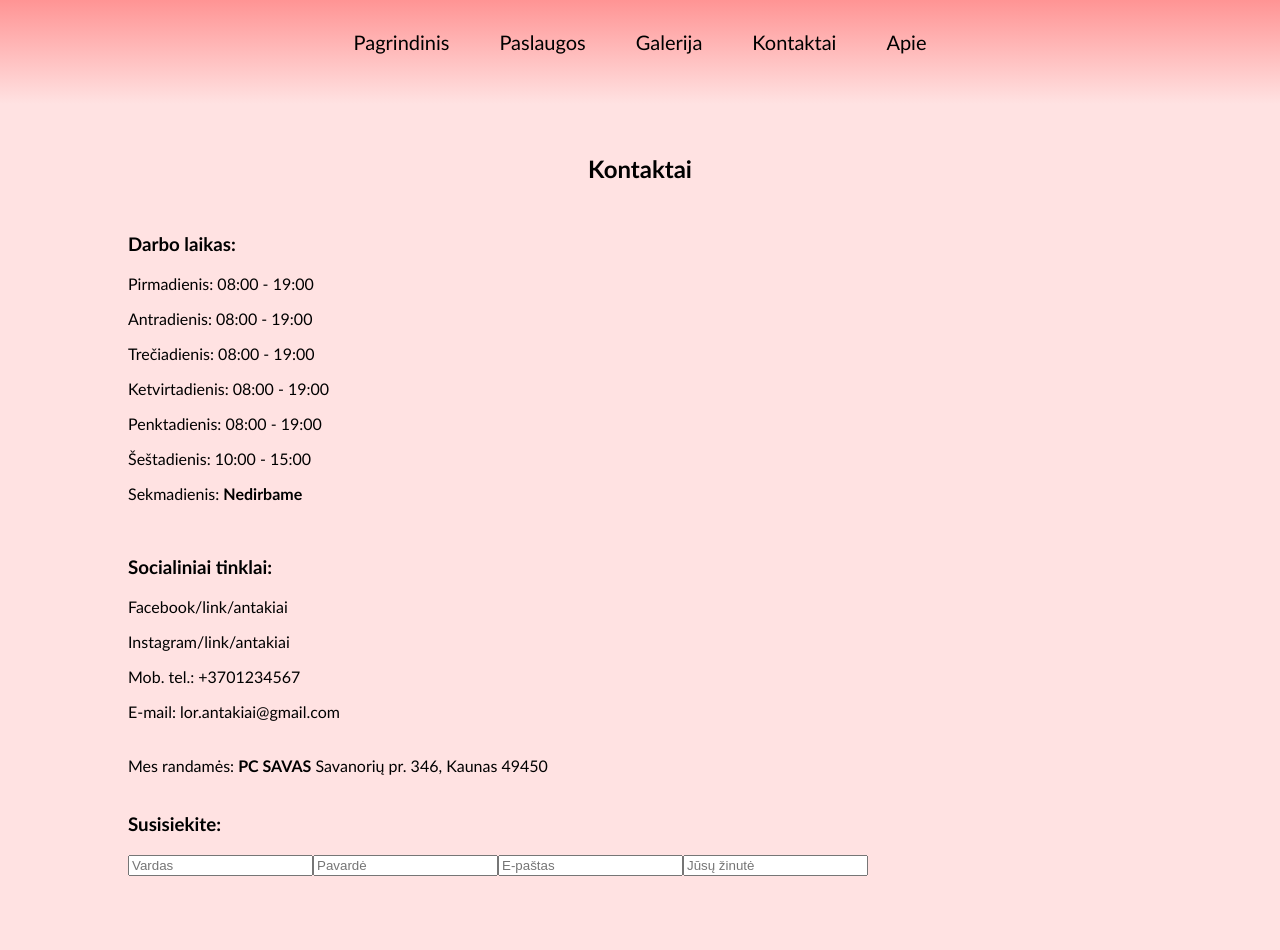
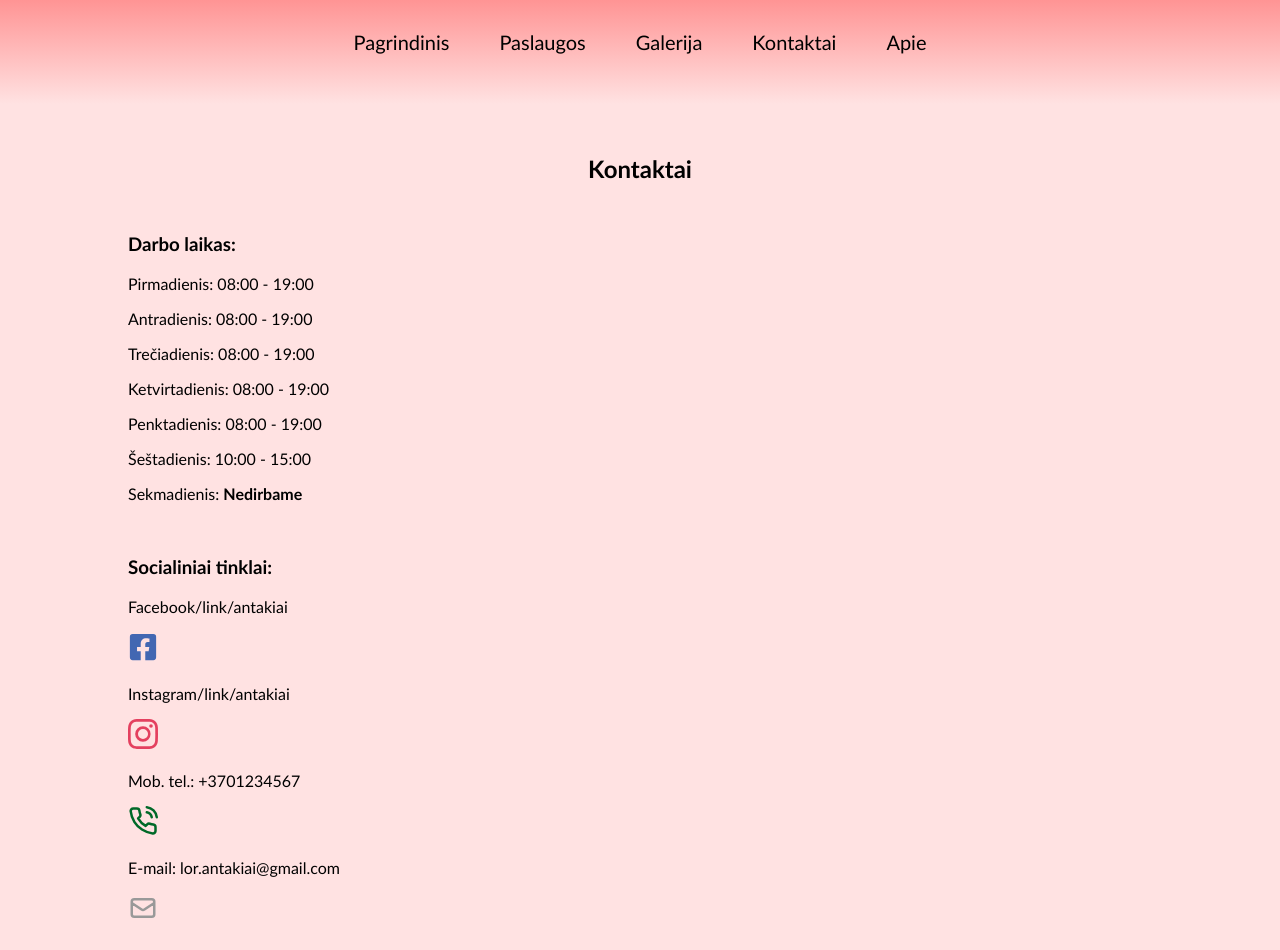
Before and after one commit to ArminasStrolys/react-projects, a React (Create React App) app in the folder eyebrow-portfolio-site/: page /contacts in a window 1280 px wide. Shown: the top 950 px of the page. Before the commit the page ends 876 px from the top, so only its background shows below. Built offline with nearby package versions, Linux system fonts and the light colour scheme.

Commit message:
React icons implemented

```diff
--- a/eyebrow-portfolio-site/package.json
+++ b/eyebrow-portfolio-site/package.json
@@ -8,6 +8,7 @@
     "@testing-library/user-event": "^13.5.0",
     "react": "^18.2.0",
     "react-dom": "^18.2.0",
+    "react-icons": "^4.4.0",
     "react-router-dom": "^6.3.0",
     "react-scripts": "5.0.1",
     "sass": "^1.54.3",
--- a/eyebrow-portfolio-site/src/components/contacts/Contacts.jsx
+++ b/eyebrow-portfolio-site/src/components/contacts/Contacts.jsx
@@ -1,4 +1,8 @@
 import React from 'react';
+import { FaFacebookSquare } from 'react-icons/fa';
+import { BsInstagram } from 'react-icons/bs';
+import { FiPhoneCall } from 'react-icons/fi';
+import { HiOutlineMail } from 'react-icons/hi';
 
 const Contacts = () => {
   return (
@@ -20,9 +24,21 @@ const Contacts = () => {
       <div>
         <h3>Socialiniai tinklai:</h3>
         <p>Facebook/link/antakiai</p>
+        <i className="fb-icon">
+          <FaFacebookSquare />
+        </i>
         <p>Instagram/link/antakiai</p>
+        <i className="ig-icon">
+          <BsInstagram />
+        </i>
         <p>Mob. tel.: +3701234567</p>
+        <i className="phone-icon">
+          <FiPhoneCall />
+        </i>
         <p>E-mail: lor.antakiai@gmail.com</p>
+        <i className="email-icon">
+          <HiOutlineMail />
+        </i>
       </div>
       <br />
       <div>
--- a/eyebrow-portfolio-site/src/style/_contacts.scss
+++ b/eyebrow-portfolio-site/src/style/_contacts.scss
@@ -2,3 +2,19 @@
   margin: auto 10%;
   margin-top: 50px;
 }
+.fb-icon{
+  font-size: 30px;
+  color: #4267B2;
+}
+.ig-icon{
+  font-size: 30px;
+  color: #E4405F;
+}
+.phone-icon{
+  font-size: 30px;
+  color: #006928;
+}
+.email-icon{
+  font-size: 30px;
+  color: #999999;
+}
```
Also changed, not shown: 1 other file (tests, documents, lock files or other folders).
